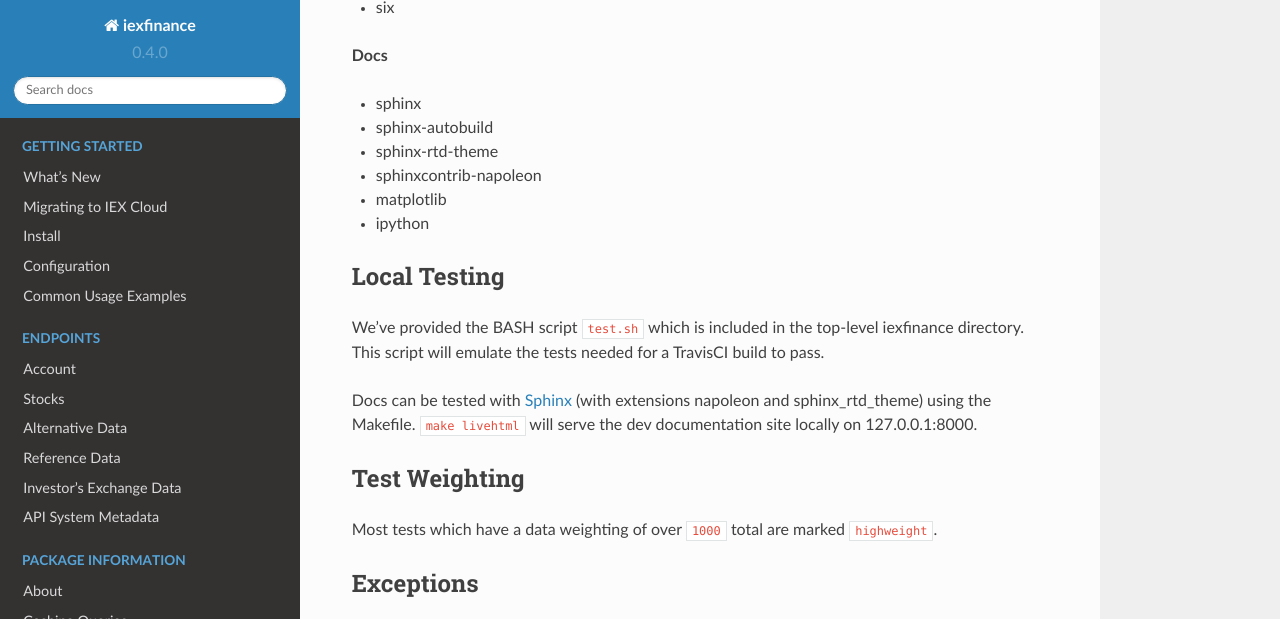
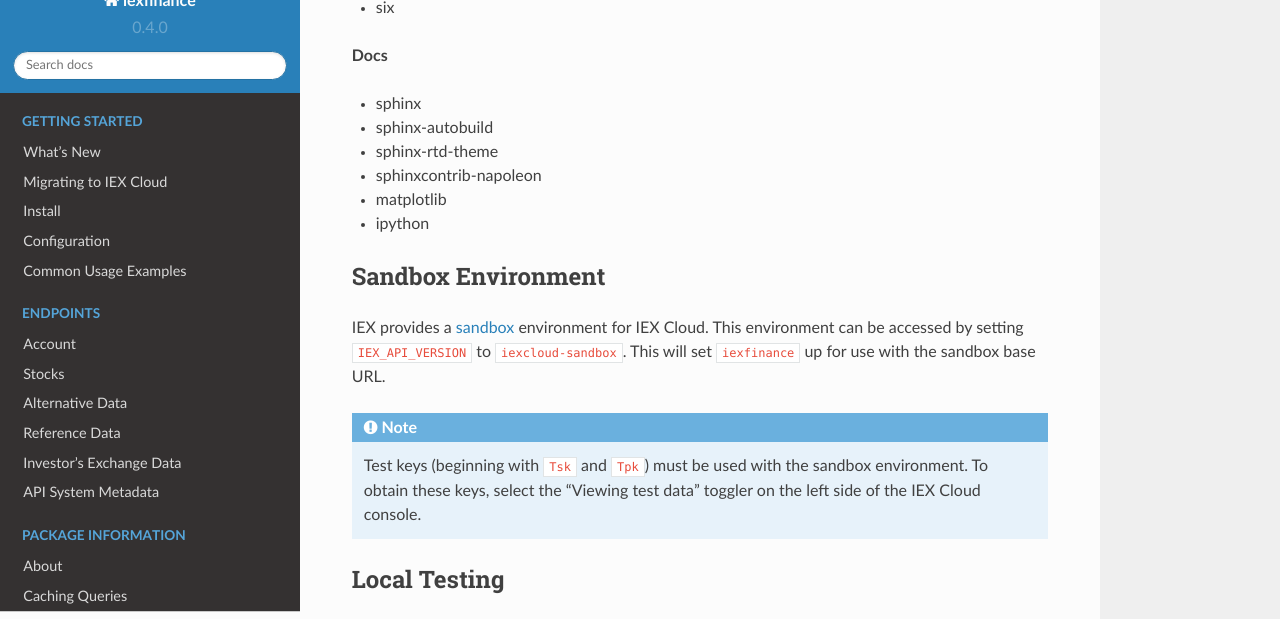
Before and after one commit to addisonlynch/iexfinance, a Sphinx documentation site: the page built from docs/source/testing.rst, in a window 1280 px wide and 900 px high, scrolled down 436 px, cut to the strip 0-619 px from the top of the window. Built offline with Sphinx 7.4.7 and the Read the Docs theme 2.0.0, drawn with Linux system fonts in a browser that asks for light colours.

Commit message:
Added initial client sandbox support

```diff
--- a/docs/source/testing.rst
+++ b/docs/source/testing.rst
@@ -30,6 +30,18 @@
 - matplotlib
 - ipython
 
+
+.. _testing.sandbox:
+
+Sandbox Environment
+-------------------
+
+IEX provides a sandbox_ environment for IEX Cloud. This environment can be accessed by setting ``IEX_API_VERSION`` to ``iexcloud-sandbox``. This will set ``iexfinance`` up for use with the sandbox base URL.
+
+.. note:: Test keys (beginning with ``Tsk`` and ``Tpk``) must be used with the sandbox environment. To obtain these keys, select the "Viewing test data" toggler on the left side of the IEX Cloud console.
+
+.. _sandbox: https://iexcloud.io/docs/api/#sandbox
+
 .. _testing.local_testing:
 
 Local Testing
```
Also changed, not shown: docs/source/whatsnew/v0.4.1.txt (added, +17 -0 lines), 1 other file.
